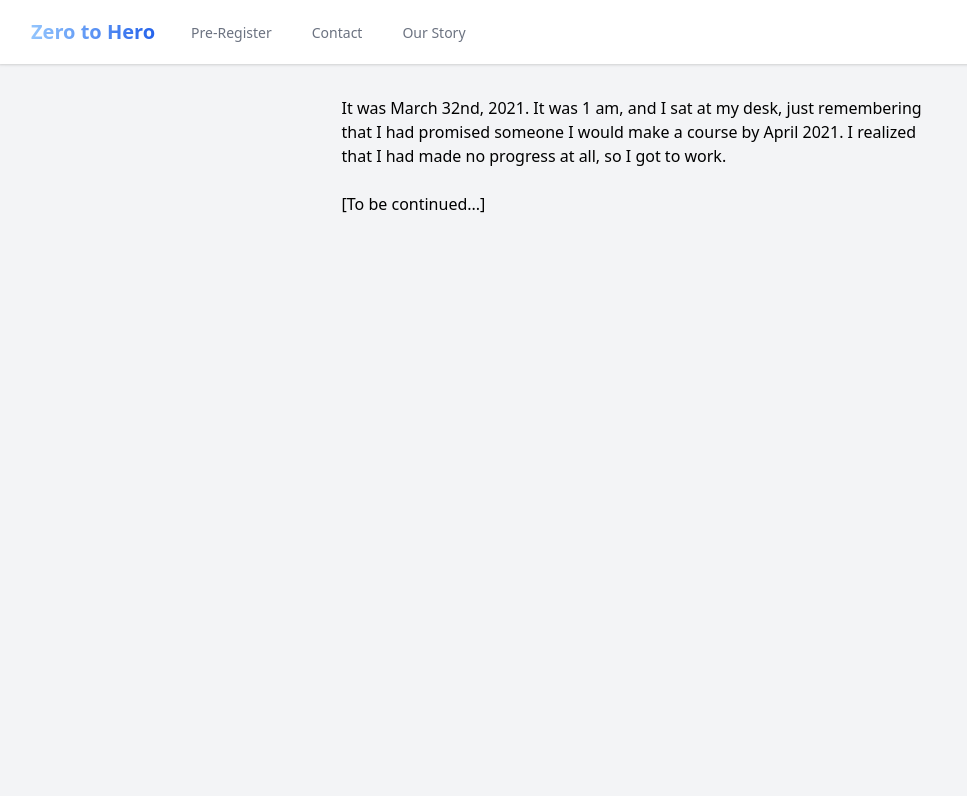
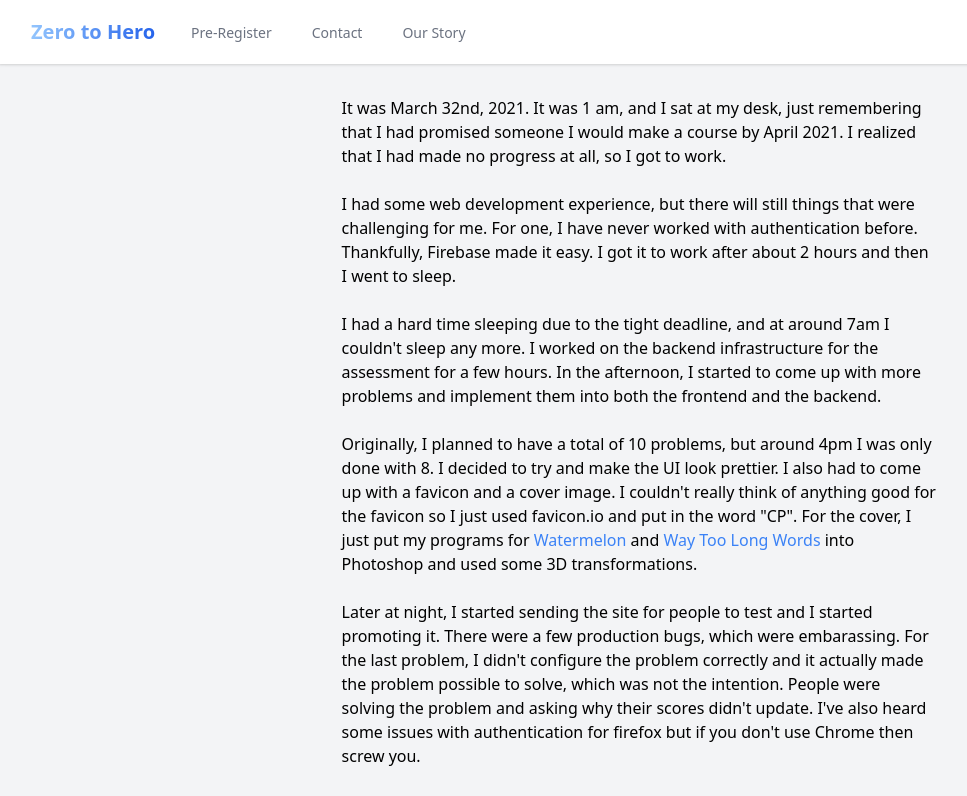
Before and after one commit to tmwilliamlin168/course-for-fools, a Next.js app: page /story in a window 1280 px wide. Shown: the top 796 px of the page, without its empty margins (1-968 px from the left). Built offline with nearby package versions, Linux system fonts and the light colour scheme.

Commit message:
Update story.js

```diff
--- a/pages/story.js
+++ b/pages/story.js
@@ -14,7 +14,25 @@ export default function Story() {
                     It was March 32nd, 2021. It was 1 am, and I sat at my desk, just remembering that I had promised someone I would make a course by April 2021. I realized that I had made no progress at all, so I got to work.
                     <br />
                     <br />
-                    [To be continued...]
+                    I had some web development experience, but there will still things that were challenging for me. For one, I have never worked with authentication before. Thankfully, Firebase made it easy. I got it to work after about 2 hours and then I went to sleep.
+                    <br />
+                    <br />
+                    I had a hard time sleeping due to the tight deadline, and at around 7am I couldn't sleep any more. I worked on the backend infrastructure for the assessment for a few hours. In the afternoon, I started to come up with more problems and implement them into both the frontend and the backend.
+                    <br />
+                    <br />
+                    Originally, I planned to have a total of 10 problems, but around 4pm I was only done with 8. I decided to try and make the UI look prettier. I also had to come up with a favicon and a cover image. I couldn't really think of anything good for the favicon so I just used favicon.io and put in the word "CP". For the cover, I just put my programs for <a href="https://codeforces.com/contest/4/problem/A" className="text-blue-500 hover:text-blue-600 transition">Watermelon</a> and <a href="https://codeforces.com/contest/71/problem/A" className="text-blue-500 hover:text-blue-600 transition">Way Too Long Words</a> into Photoshop and used some 3D transformations.
+                    <br />
+                    <br />
+                    Later at night, I started sending the site for people to test and I started promoting it. There were a few production bugs, which were embarassing. For the last problem, I didn't configure the problem correctly and it actually made the problem possible to solve, which was not the intention. People were solving the problem and asking why their scores didn't update. I've also heard some issues with authentication for firefox but if you don't use Chrome then screw you.
+                    <br />
+                    <br />
+                    Overall, things worked out smoothly. People were pre-registering and failing to pass. Some people soon realized that the last 3 problems were impossible, while others were emailing me, asking for more chances.
+                    <br />
+                    <br />
+                    Fast forward to 4/2, I decided it was time to send out decision letters to the 7000+ people who have pre-registered. I tried the mailgun API at night and I started sending out emails with it on 4/3 in the afternoon. Let's see if it works... [to be continued]
+                    <br />
+                    <br />
+                    Thanks to CJ Quines and Cynthia Du for help with the website. Thanks to Nathan Wang for providing the template for the landing page. And most importantly, thanks to all of you who fell for the prank :)
                 </div>
             </div>
         </>
```
